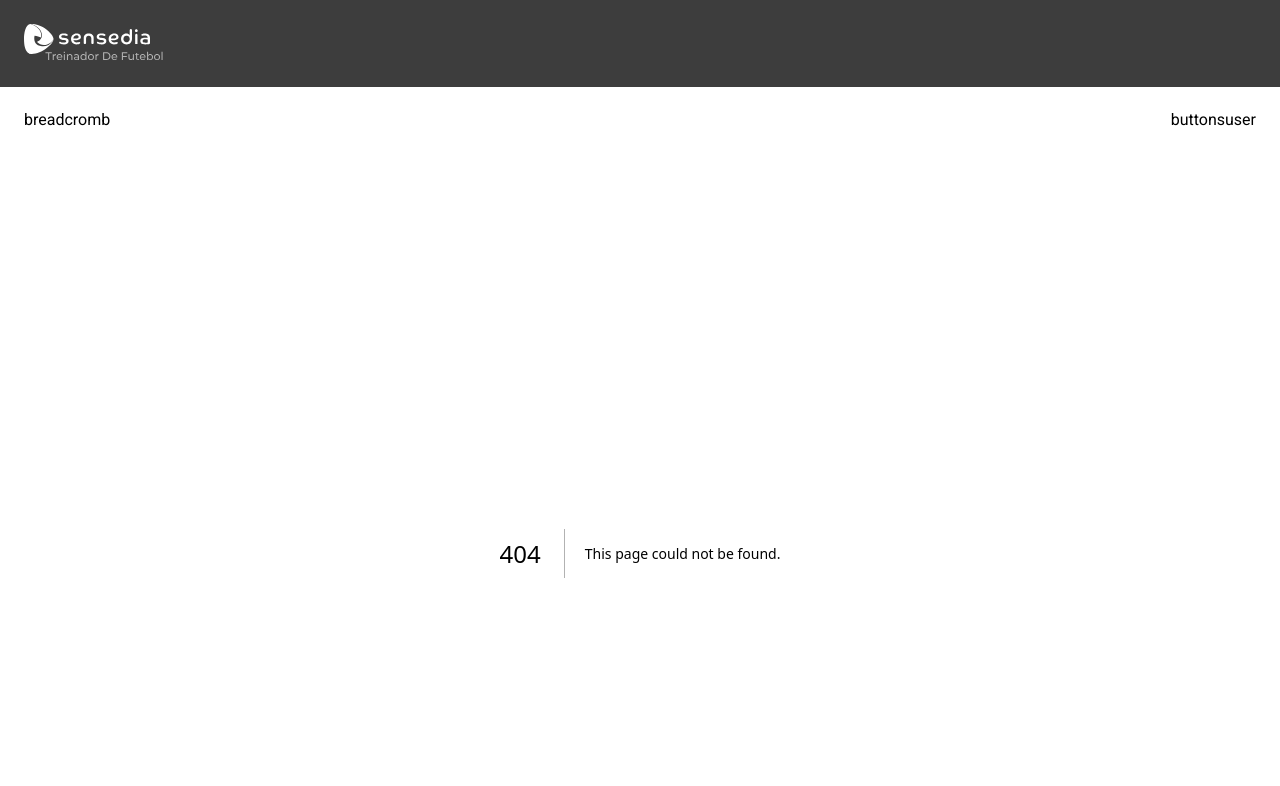
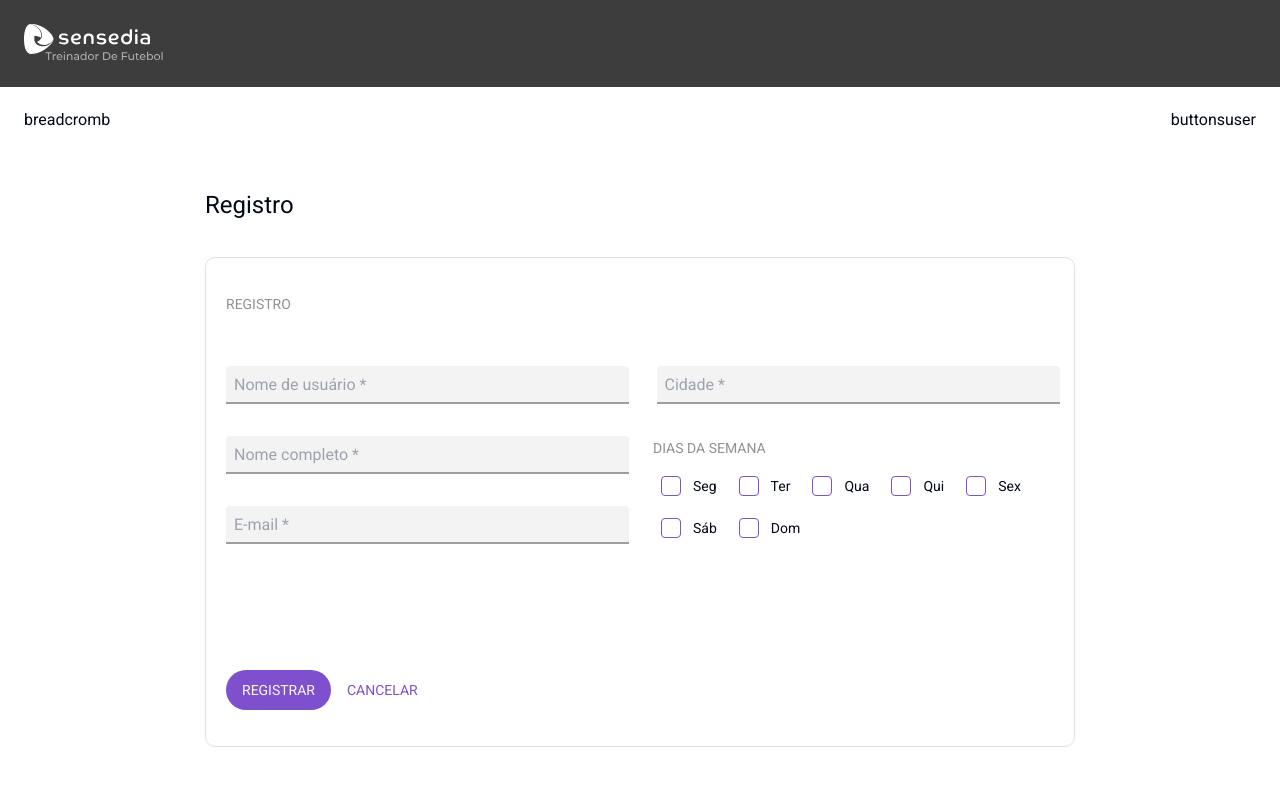
Before and after one commit to Sherlockzen/desafio-estag-fullstack-2024, a Next.js app in the folder front/: page /users/new in a window 1280 px wide. Before the commit this address had no page. Shown: the top 786 px of the page. Built offline with nearby package versions, Linux system fonts and the light colour scheme.

Commit message:
feat: add new user with server actions

```diff
--- /dev/null
+++ b/front/src/actions/addUser.ts
@@ -0,0 +1,69 @@
+'use server'
+
+import { revalidateTag } from "next/cache";
+
+interface Value {
+  userName: string,
+  name: string,
+  email: string,
+  city: string,
+  days: string[],
+}
+
+export const addUser = async (value: Value) => {
+  const userResp = await fetch(`${process.env.API_URL}/api/v1/users/create`, {
+    method: 'POST',
+    headers: {
+      'accept': 'application/json',
+      'Content-Type': 'application/json'
+    },
+    body: JSON.stringify({
+      'email': value.email,
+      'name': value.name,
+      'user_name': value.userName,
+      'password': 'senha',
+    })
+  });
+
+  const userId = await userResp.json().then(data => data.user.id);
+
+  await fetch(`${process.env.API_URL}/api/v1/cities/create`, {
+    method: 'POST',
+    headers: {
+      'accept': 'application/json',
+      'Content-Type': 'application/json'
+    },
+    body: JSON.stringify({
+      'user_id': userId,
+      'name': value.city,
+    })
+  });
+
+  function daysResult(data: string[]) {
+    if (data.includes('sábado') && data.includes('domingo')) {
+      const dataResult = 'fim de semana';
+      return dataResult;
+    } else if (data.length === 7) {
+      const dataResult = 'todos';
+      return dataResult;
+    }
+
+    const dataResult = data.join(', ')
+    return dataResult
+
+  }
+
+  await fetch(`${process.env.API_URL}/api/v1/days/create`, {
+    method: 'POST',
+    headers: {
+      'accept': 'application/json',
+      'Content-Type': 'application/json'
+    },
+    body: JSON.stringify({
+      'user_id': userId,
+      'days_week': daysResult(value.days),
+    })
+  });
+
+  revalidateTag('users')
+}
--- /dev/null
+++ b/front/src/app/users/new/page.tsx
@@ -0,0 +1,12 @@
+import RegisterForm from "@/components/registerForm";
+import React from "react";
+
+function Page() {
+ return (
+  <div className=" flex items-center justify-center pb-5">
+   <RegisterForm />
+  </div>
+ );
+}
+
+export default Page;
--- /dev/null
+++ b/front/src/components/registerForm.tsx
@@ -0,0 +1,232 @@
+"use client";
+import { useState } from "react";
+import { z } from "zod";
+import { zodResolver } from "@hookform/resolvers/zod";
+import { useForm } from "react-hook-form";
+
+import { Button } from "@/components/ui/button";
+import {
+ Form,
+ FormControl,
+ FormDescription,
+ FormField,
+ FormItem,
+ FormLabel,
+ FormMessage,
+} from "@/components/ui/form";
+import { Checkbox } from "@/components/ui/checkbox";
+import { addUser } from "@/actions/addUser";
+import { useRouter } from "next/navigation";
+
+const formSchema = z.object({
+ userName: z
+  .string()
+  .min(5, { message: "Nome de usuário precisa ter no mínimo 5 caracteres" })
+  .max(255),
+ name: z
+  .string()
+  .min(5, { message: "Precisa ter no mínimo 5 caracteres" })
+  .max(255),
+ email: z.string().email({ message: "Digite um e-mail válido" }),
+ city: z.string().min(4, { message: "Precisa ter no mínimo 4 caracteres" }),
+ days: z.array(z.string()).refine((value) => value.some((item) => item), {
+  message: "Você precisa selecionar ao menos uma opção.",
+ }),
+});
+
+const days = [
+ {
+  id: "segunda",
+  label: "Seg",
+ },
+ {
+  id: "terça",
+  label: "Ter",
+ },
+ {
+  id: "quarta",
+  label: "Qua",
+ },
+ {
+  id: "quinta",
+  label: "Qui",
+ },
+ {
+  id: "sexta",
+  label: "Sex",
+ },
+ {
+  id: "sábado",
+  label: "Sáb",
+ },
+ {
+  id: "domingo",
+  label: "Dom",
+ },
+];
+
+function RegisterForm() {
+ const form = useForm<z.infer<typeof formSchema>>({
+  resolver: zodResolver(formSchema),
+  defaultValues: {
+   userName: "",
+   name: "",
+   email: "",
+   city: "",
+   days: [],
+  },
+ });
+ const router = useRouter();
+ async function onSubmit(values: z.infer<typeof formSchema>) {
+  console.log(values);
+  await addUser(values);
+  form.reset();
+  router.push("/user");
+ }
+ return (
+  <section className=" pt-9">
+   <h1 className=" font-medium text-2xl pb-9">Registro</h1>
+   <div className=" border border-[#E0E0E0] rounded-[0.625rem] w-[54.375rem]">
+    <div className=" uppercase font-medium text-[#919191] text-sm mt-9 ml-5">
+     Registro
+    </div>
+    <Form {...form}>
+     <form
+      onSubmit={form.handleSubmit(onSubmit)}
+      className="space-y-8 py-9 px-5"
+     >
+      <div className=" h-[18rem] flex flex-col flex-wrap gap-x-6 py-4 items-center">
+       <FormField
+        control={form.control}
+        name="userName"
+        render={({ field }) => (
+         <FormItem className=" h-[70px]">
+          <FormControl>
+           <input
+            placeholder="Nome de usuário *"
+            {...field}
+            className=" bg-[#3D3D3D]/[.06] border-b-2 border-[#9E9E9E] focus:outline-none rounded-t w-[25.1875rem] h-[2.375rem] p-2"
+           />
+          </FormControl>
+          <FormMessage className=" text-xs" />
+         </FormItem>
+        )}
+       />
+       <FormField
+        control={form.control}
+        name="name"
+        render={({ field }) => (
+         <FormItem className=" h-[70px]">
+          <FormControl>
+           <input
+            placeholder="Nome completo *"
+            {...field}
+            className=" bg-[#3D3D3D]/[.06] border-b-2 border-[#9E9E9E] focus:outline-none rounded-t w-[25.1875rem] h-[2.375rem] p-2"
+           />
+          </FormControl>
+          <FormMessage className=" text-xs" />
+         </FormItem>
+        )}
+       />
+       <FormField
+        control={form.control}
+        name="email"
+        render={({ field }) => (
+         <FormItem className=" h-[70px]">
+          <FormControl>
+           <input
+            placeholder="E-mail *"
+            {...field}
+            className=" bg-[#3D3D3D]/[.06] border-b-2 border-[#9E9E9E] focus:outline-none rounded-t w-[25.1875rem] h-[2.375rem] p-2"
+           />
+          </FormControl>
+          <FormMessage className=" text-xs" />
+         </FormItem>
+        )}
+       />
+       <FormField
+        control={form.control}
+        name="city"
+        render={({ field }) => (
+         <FormItem className=" h-[70px]">
+          <FormControl>
+           <input
+            placeholder="Cidade *"
+            {...field}
+            className=" bg-[#3D3D3D]/[.06] border-b-2 border-[#9E9E9E] focus:outline-none rounded-t w-[25.1875rem] h-[2.375rem] p-2"
+           />
+          </FormControl>
+          <FormMessage className=" text-xs" />
+         </FormItem>
+        )}
+       />
+       <FormField
+        control={form.control}
+        name="days"
+        render={() => (
+         <FormItem>
+          <div className="mb-4">
+           <FormLabel className=" uppercase font-medium text-[#919191] text-sm">
+            Dias da semana
+           </FormLabel>
+          </div>
+          <div className=" flex flex-wrap w-[25.625rem] gap-[1.375rem] pl-2">
+           {days.map((item) => (
+            <FormField
+             key={item.id}
+             control={form.control}
+             name="days"
+             render={({ field }) => {
+              return (
+               <FormItem
+                key={item.id}
+                className="flex flex-row items-start space-x-3 space-y-0"
+               >
+                <FormControl>
+                 <Checkbox
+                  className="data-[state=checked]:bg-[#7E50CE] border-[#7E50CE] w-5 h-5"
+                  checked={field.value?.includes(item.id)}
+                  onCheckedChange={(checked) => {
+                   return checked
+                    ? field.onChange([...field.value, item.id])
+                    : field.onChange(
+                       field.value?.filter((value) => value !== item.id)
+                      );
+                  }}
+                 />
+                </FormControl>
+                <FormLabel className="text-sm font-normal">
+                 {item.label}
+                </FormLabel>
+               </FormItem>
+              );
+             }}
+            />
+           ))}
+          </div>
+          <FormMessage className=" text-xs" />
+         </FormItem>
+        )}
+       />
+      </div>
+      <Button
+       type="submit"
+       className=" uppercase bg-[#7E50CE] rounded-[1.3125rem] hover:bg-[#7250ce]"
+      >
+       registrar
+      </Button>
+      <Button
+       variant={"ghost"}
+       type="button"
+       className=" text-[#7E50CE] hover:text-[#7250ce] uppercase"
+      >
+       cancelar
+      </Button>
+     </form>
+    </Form>
+   </div>
+  </section>
+ );
+}
+
+export default RegisterForm;
```
